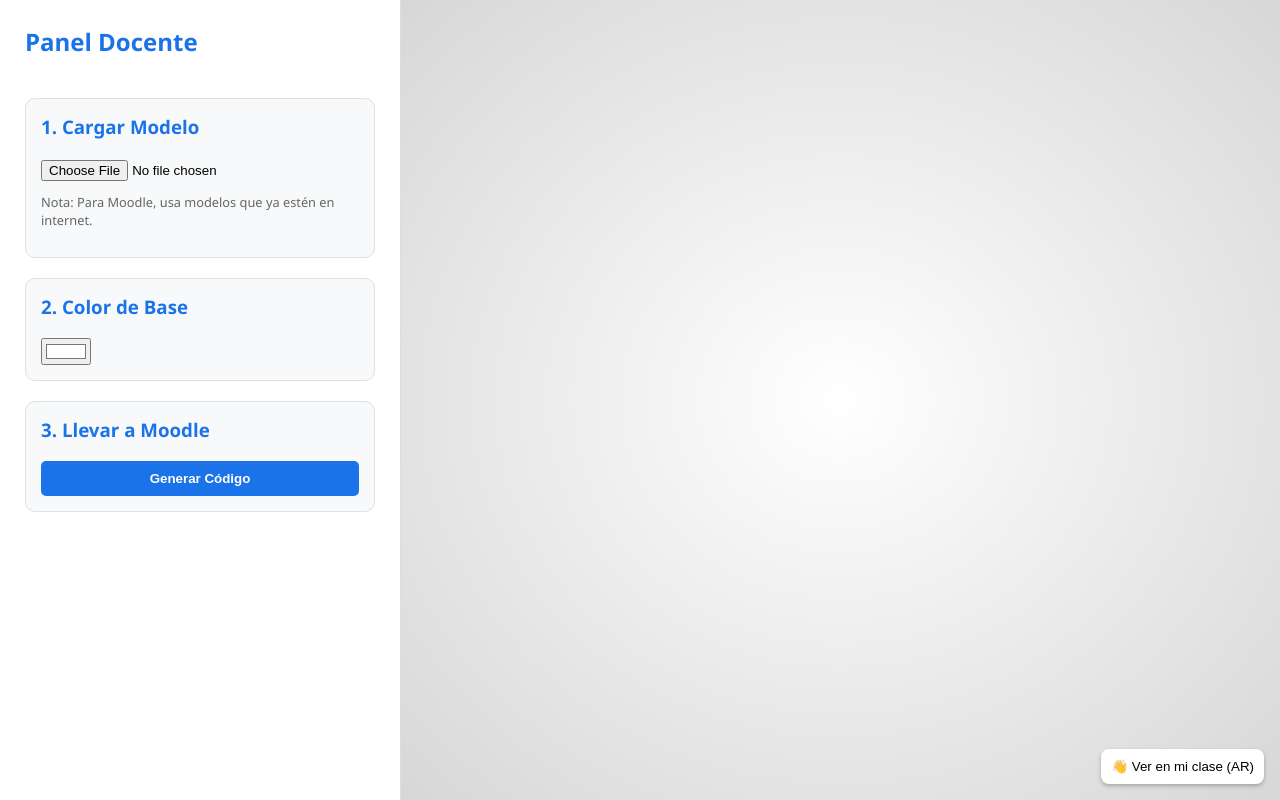
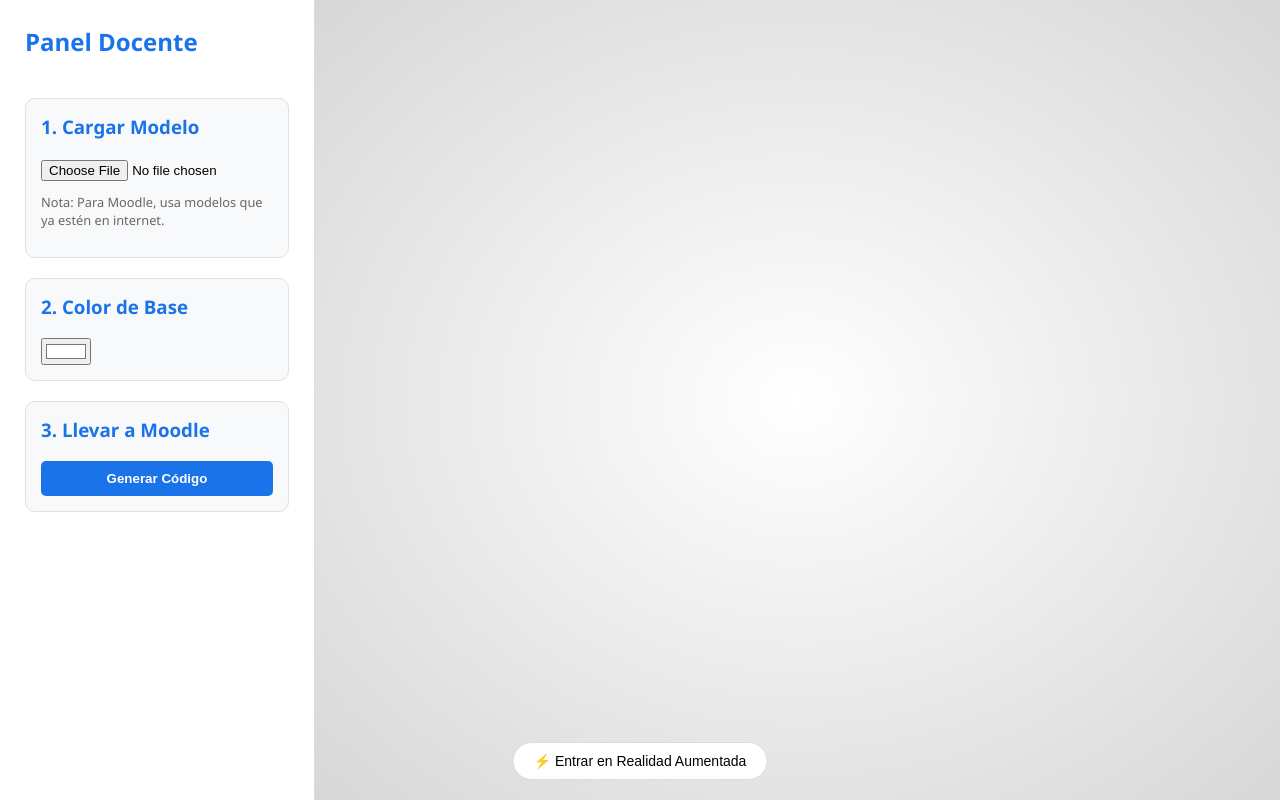
Before and after one commit to r4m0s/visor-3d-didactico, a plain HTML site: page index.html in a window 1280 px wide. Drawn offline with nearby package versions, Linux system fonts and the light colour scheme; some packages are replaced by stand-ins of ours; a script that the page names is missing.

Commit message:
Tercera versión

```diff
--- a/index.html
+++ b/index.html
@@ -15,6 +15,20 @@
         textarea { width: 100%; height: 80px; font-family: monospace; font-size: 11px; margin-top: 10px; resize: none; }
         .btn-copy { background: #1a73e8; color: white; border: none; padding: 10px; border-radius: 5px; cursor: pointer; width: 100%; font-weight: bold; }
         .btn-copy:hover { background: #1557b0; }
+#ar-button {
+    background-color: #ffffff;
+    border-radius: 20px;
+    border: 1px solid #dadce0;
+    padding: 10px 20px;
+    font-size: 14px;
+    font-weight: 500;
+    position: absolute;
+    bottom: 20px;
+    left: 50%;
+    transform: translateX(-50%);
+    z-index: 999;
+    display: block !important; /* Forzamos a que se vea */
+}
     </style>
 </head>
 
@@ -46,17 +60,16 @@
     </div>
 
     <model-viewer id="visor"
-        id="visor"
-    	:src="modeloUrl"
-   	 ar
-    	ar-modes="webxr scene-viewer quick-look"
-    	camera-controls
-    	touch-action="none"
-    	shadow-intensity="1"
-    	auto-rotate>
+    src="modeloUrl"
+    ar
+    ar-modes="scene-viewer webxr"
+    camera-controls
+    touch-action="none"
+    alt="Un modelo 3D didáctico"
+    style="width: 100%; height: 100%;">
 
-    <button slot="ar-button" style="background-color: white; border-radius: 8px; border: none; position: absolute; bottom: 16px; right: 16px; padding: 10px; box-shadow: 0 2px 4px rgba(0,0,0,0.25);">
-      👋 Ver en mi clase (AR)
+    <button slot="ar-button" id="ar-button">
+        ⚡ Entrar en Realidad Aumentada
     </button>
     </model-viewer>
 
```
